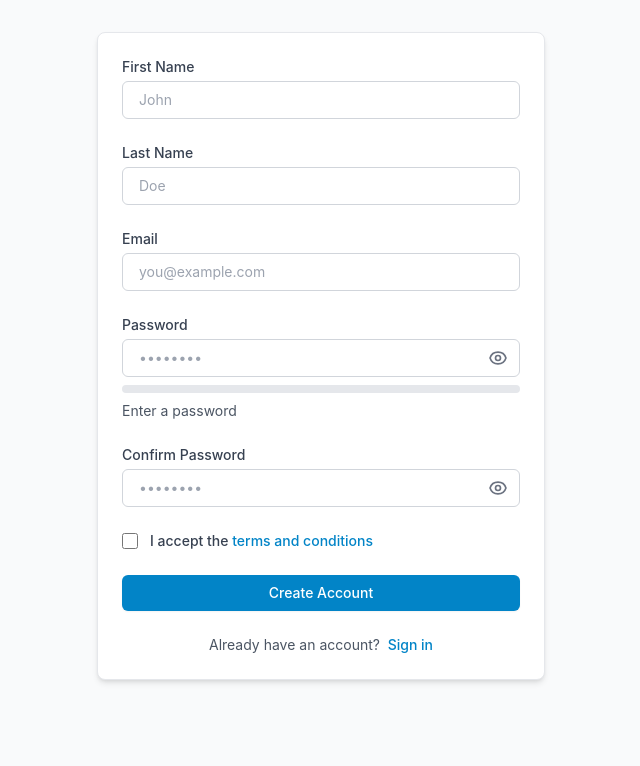
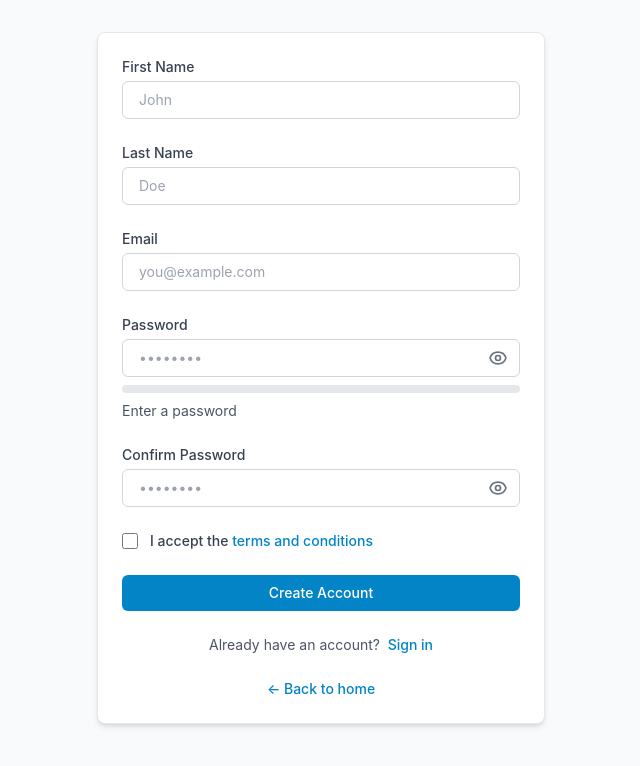
Before and after one commit to MikierXXV/big-school-frontend, a Vue app: page /register in a window 1280 px wide. Shown: the top 766 px of the page, without its empty margins (319-959 px from the left). Built offline with nearby package versions, Linux system fonts and the light colour scheme; no server answers.

Commit message:
fix(sign up): enabled redirection to home, in case the use don't want to sign up

```diff
--- a/src/presentation/views/auth/RegisterView.vue
+++ b/src/presentation/views/auth/RegisterView.vue
@@ -11,12 +11,22 @@
 <script setup lang="ts">
 import { RegisterForm } from '@presentation/components/auth/index.js';
 import { BaseCard } from '@presentation/components/ui/index.js';
+import { RouterLink } from 'vue-router';
 </script>
 
 <template>
   <div class="register-view">
     <BaseCard title="Register" class="max-w-md mx-auto">
       <RegisterForm />
+
+      <p class="mt-6 text-center text-sm text-gray-500 dark:text-gray-400">
+        <RouterLink
+          to="/"
+          class="font-medium text-primary-600 hover:text-primary-500 dark:text-primary-400"
+        >
+          &larr; Back to home
+        </RouterLink>
+      </p>
     </BaseCard>
   </div>
 </template>
```
